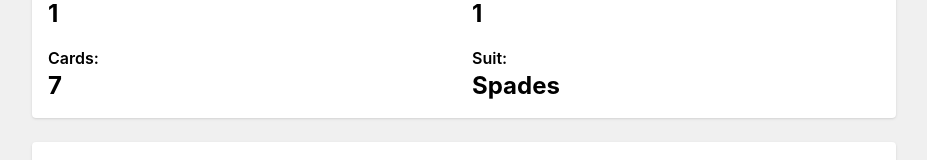
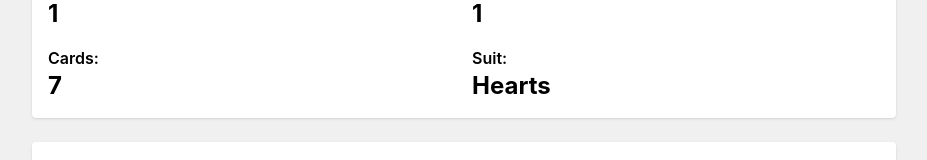
Before and after one commit to ahmadkhan100/Contract, a React (Create React App) app: page / in a window 1280 px wide. Shown: the part 154-314 px from the top of the page, without its empty margins (176-1103 px from the left). Built offline with nearby package versions, Linux system fonts and the light colour scheme; the HTML template or start-up script is replaced by a standard one.

Commit message:
Update GameInfo.jsx

```diff
--- a/src/components/GameInfo.jsx
+++ b/src/components/GameInfo.jsx
@@ -1,9 +1,29 @@
 import React from 'react';
 
-const getSuit = (round) => {
-  if (round % 5 === 3) return 'High Card';
-  const suits = ['Spades', 'Hearts', 'Clubs', 'Diamonds'];
-  return suits[(round - 1) % 4];
+const getSuit = (round, phase) => {
+  if (phase === 1) {
+    switch (round) {
+      case 7: return 'Spades';
+      case 6: return 'Hearts';
+      case 5: return 'Clubs';
+      case 4: return 'Diamonds';
+      case 3: return 'High Card';
+      case 2: return 'Spades';
+      case 1: return 'Hearts';
+      default: return '';
+    }
+  } else {
+    switch (round) {
+      case 1: return 'Clubs';
+      case 2: return 'Diamonds';
+      case 3: return 'High Card';
+      case 4: return 'Spades';
+      case 5: return 'Hearts';
+      case 6: return 'Clubs';
+      case 7: return 'Diamonds';
+      default: return '';
+    }
+  }
 };
 
 const GameInfo = ({ currentRound, currentPhase, cardsInRound }) => {
@@ -25,7 +45,7 @@ const GameInfo = ({ currentRound, currentPhase, cardsInRound }) => {
         </div>
         <div>
           <span className="font-semibold">Suit:</span>
-          <div className="text-2xl font-bold">{getSuit(currentRound)}</div>
+          <div className="text-2xl font-bold">{getSuit(currentRound, currentPhase)}</div>
         </div>
       </div>
     </div>
```
